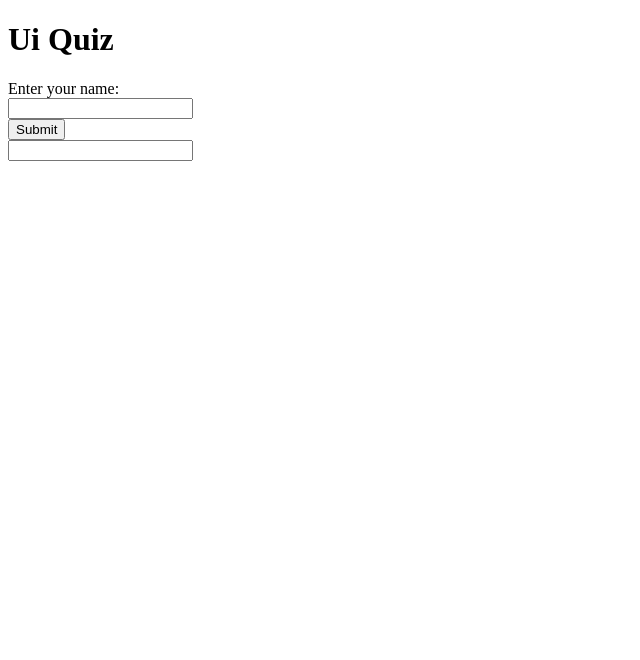
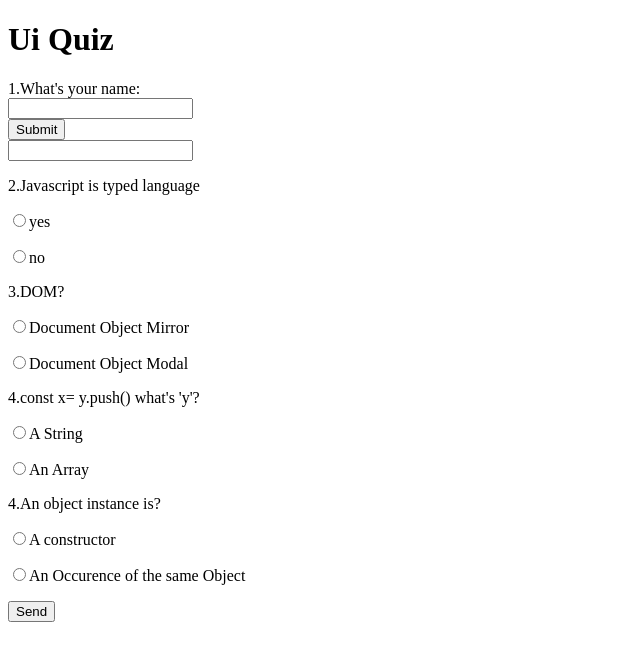
Before and after one commit to AcademyFS20/Ui-Quiz-Samira, a plain HTML site: page index.html in a window 1280 px wide. Shown: the whole page, without its empty margins (0-640 px from the left). Drawn offline with Linux system fonts and the light colour scheme.

Commit message:
html form

```diff
--- a/index.html
+++ b/index.html
@@ -9,10 +9,27 @@
 <body>
     <header><h1>Ui Quiz</h1></header>
     <form>
-        <label for="name">Enter your name:</label><br>
+        <label for="name">1.What's your name:</label><br>
         <div><input type="text" id="name"></div>
         <button type="button">Submit</button>
         <div><input type="text" id="namev"></div>
     </form>
+    <form>
+        <p><label for="question1">2.Javascript is typed language</label></p>
+        <p><input type="radio" id="yes">yes</input></p>
+        <p><input type="radio" id="no">no</input></p>
+        <p><label for="question2">3.DOM?</label></p>
+        <p><input type="radio" id="dom">Document Object Mirror</input></p>
+        <p><input type="radio" id="dom2">Document Object Modal</input></p>
+        <p><label for="question3">4.const x= y.push() what's 'y'?</label></p>
+        <p><input type="radio" id="string">A String</input></p>
+        <p><input type="radio" id="array">An Array</input></p>
+        <p><label for="question4">4.An object instance is?</label></p>
+        <p><input type="radio" id="dom">A constructor</input></p>
+        <p><input type="radio" id="dom2">An Occurence of the same Object</input></p>
+        <button type="button">Send</button>
+
+
+    </form>
 </body>
 </html>
--- a/style.css
+++ b/style.css
@@ -0,0 +1,6 @@
+html {
+    font-size: 62,5%;
+}
+*{
+
+}
```
